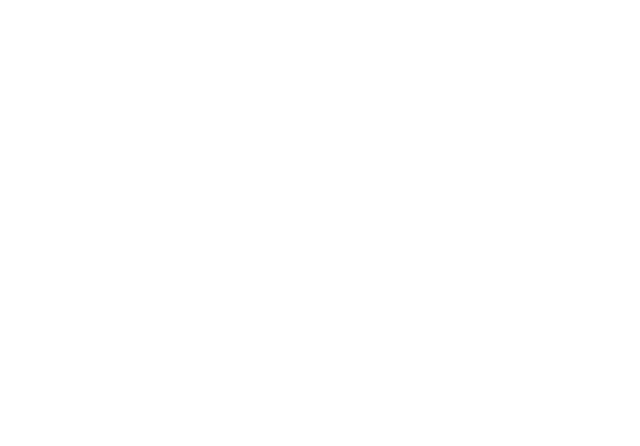
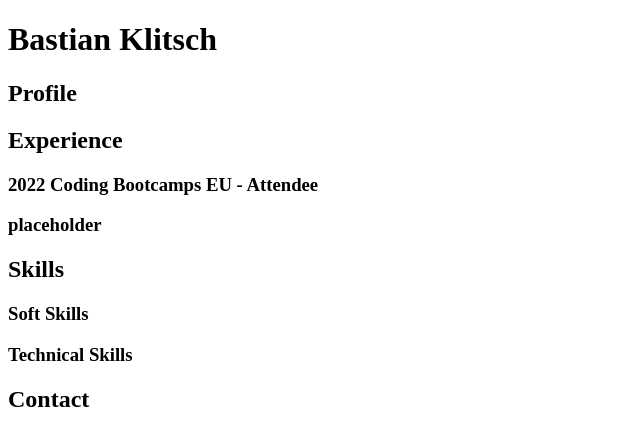
Before and after one commit to BastianKCoding/cv, a plain HTML site: page index.html in a window 1280 px wide. Shown: the whole page, without its empty margins (0-640 px from the left). Drawn offline with Linux system fonts and the light colour scheme.

Commit message:
added profile infos

```diff
--- a/index.html
+++ b/index.html
@@ -9,6 +9,34 @@
     <title>The CV of Bastian Klitsch</title>
 </head>
 <body>
-
-</body>
-</html>
+    <header>
+        <h1>Bastian Klitsch</h1>
+      </header>
+      <main>
+        <article>
+          <h2>Profile</h2>
+        </article>
+        <article>
+          <h2>Experience</h2>
+          <section>
+            <h3> 2022 Coding Bootcamps EU - Attendee</h3>
+          </section>
+          <section>
+            <h3>placeholder</h3>
+          </section>
+        </article>
+        <article>
+          <h2>Skills</h2>
+          <section>
+            <h3>Soft Skills</h3>
+          </section>
+          <section>
+            <h3>Technical Skills</h3>
+          </section>
+        </article>
+        <article>
+          <h2>Contact</h2>
+        </article>
+      </main>
+    </body>
+  </html>
```
